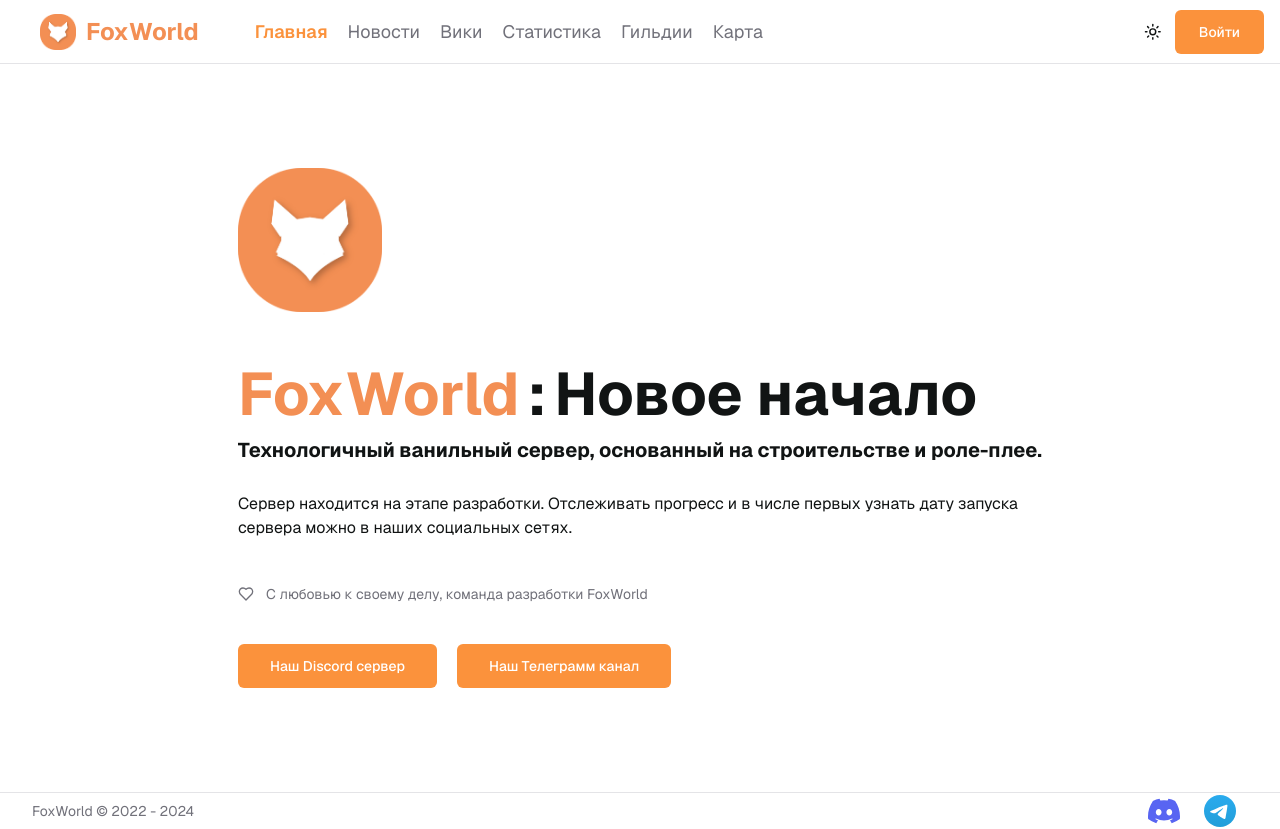
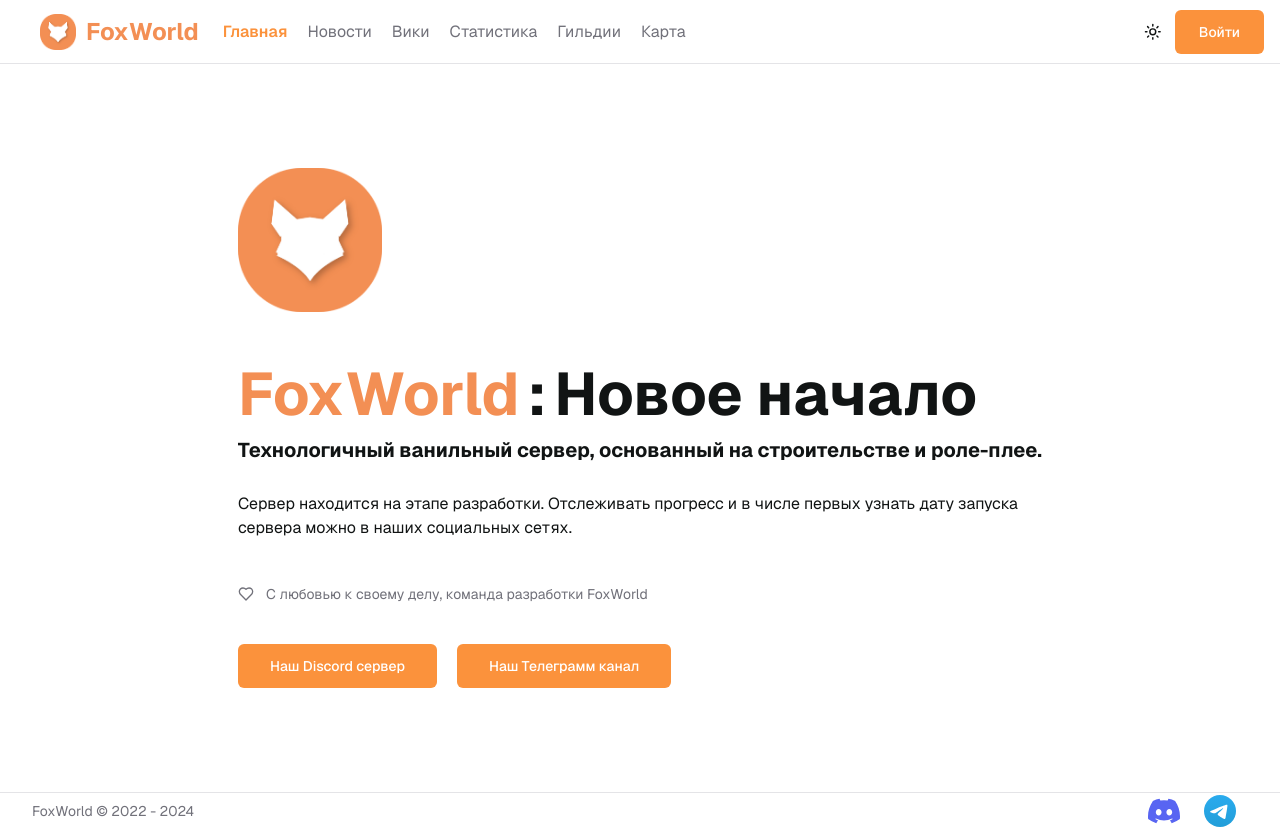
Before and after one commit to PWNight/FoxWorldWeb, a Next.js app: page / in a window 1280 px wide. Built offline with nearby package versions, Linux system fonts and the light colour scheme; no server answers.

Commit message:
Улучшил адаптацию навигации

```diff
--- a/components/leftbar.tsx
+++ b/components/leftbar.tsx
@@ -27,7 +27,7 @@ export function SheetLeftbar() {
   return (
     <Sheet>
       <SheetTrigger asChild>
-        <Button variant="ghost" size="icon" className="md:hidden flex">
+        <Button variant="ghost" size="icon" className="lg:hidden flex">
           <AlignLeftIcon />
         </Button>
       </SheetTrigger>
--- a/components/navbar.tsx
+++ b/components/navbar.tsx
@@ -34,15 +34,15 @@ export const NAVLINKS = [
 export function Navbar() {
   return (
     <nav className="w-full border-b h-16 sticky top-0 z-50 lg:px-4 px-2 backdrop-filter backdrop-blur-xl bg-opacity-5">
-      <div className=" mx-auto h-full flex items-center justify-between gap-2">
+      <div className="mx-auto h-full flex items-center justify-between gap-2">
         <div className="flex items-center gap-5 h-full">
-          <div className="flex items-center gap-8 h-full">
-            <div className="sm:flex hidden">
-              <Logo />
+          <div className="flex items-center h-full">
+            <div className="sm:flex sm:text-2xl text-lg">
+              <Logo/>
             </div>
-            <SheetLeftbar />
-            <div className="lg:flex hidden items-center gap-5 text-lg text-muted-foreground h-full select-none">
-              <NavMenu />
+            <SheetLeftbar/>
+            <div className="lg:flex hidden items-center gap-5 text-muted-foreground h-full select-none">
+              <NavMenu/>
             </div>
           </div>
         </div>
@@ -50,7 +50,7 @@ export function Navbar() {
         <div className="flex items-center gap-3">
           <div className="flex items-center gap-2">
             <div className="flex items-center gap-1">
-              <ModeToggle />
+              <ModeToggle/>
               <AccountButton/>
             </div>
           </div>
@@ -64,7 +64,7 @@ export function Logo() {
   return (
     <Link href="/" className="flex items-center gap-2.5 px-6">
       <img src="logo.png" className="w-9 h-9 text-muted-foreground fill-current" />
-      <h2 className="text-2xl font-bold text-[#F38F54]">FoxWorld</h2>
+      <h2 className="font-bold text-[#F38F54]">FoxWorld</h2>
     </Link>
   );
 }
```
